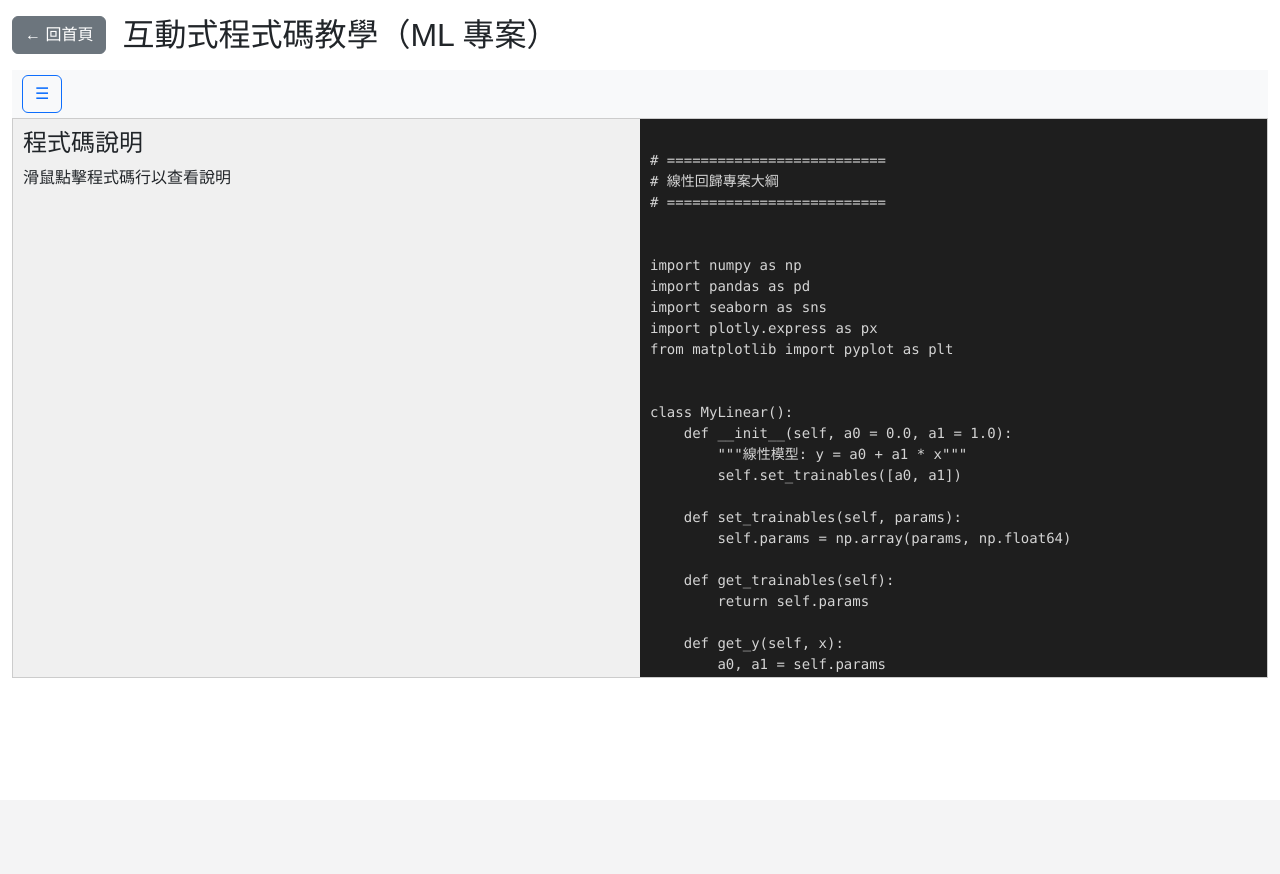
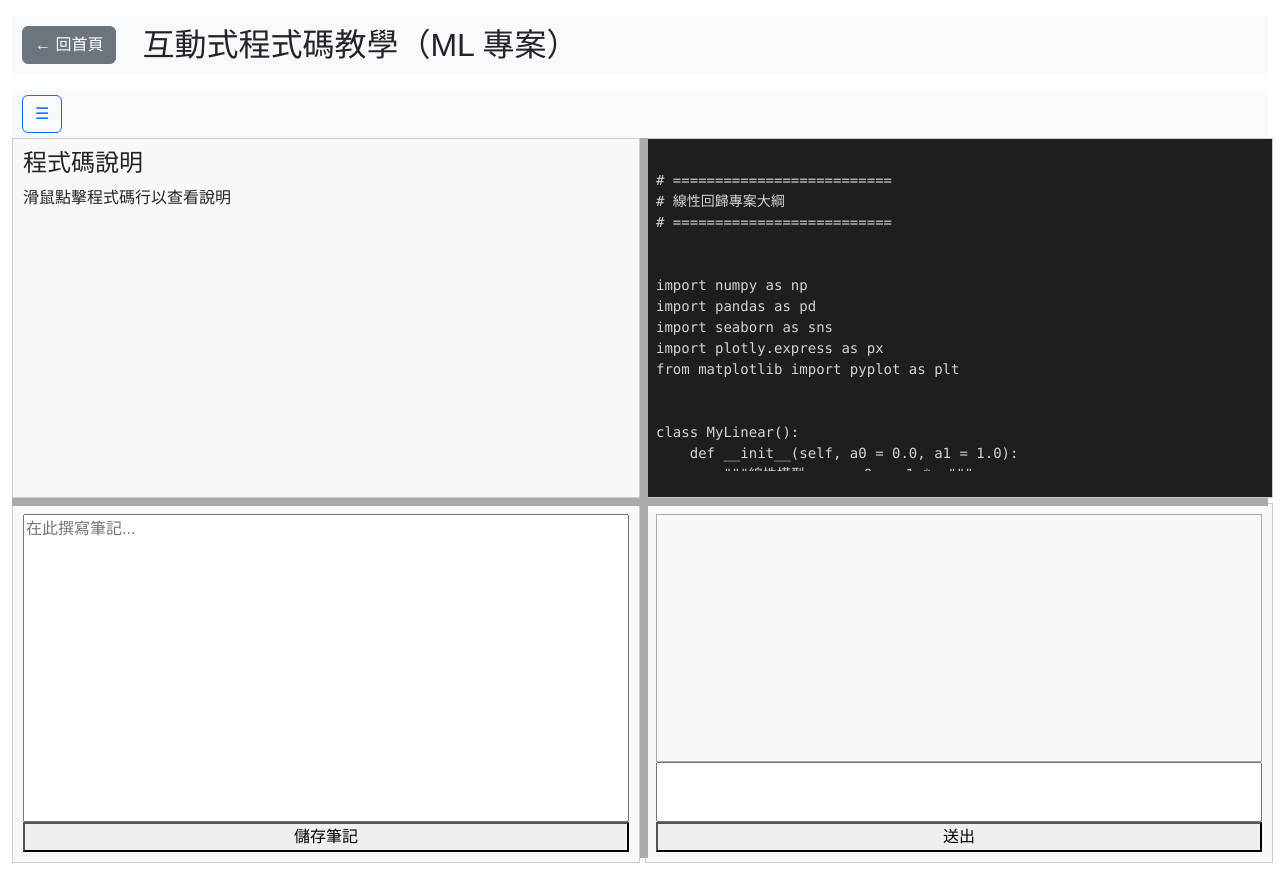
Before and after one commit to xiaoyao3312/Web_Learning_Model, a Flask app: page /ml in a window 1280 px wide. Before the commit the page ends 678 px from the top, so only its background shows below. Run offline with Flask 3, Linux system fonts and the light colour scheme.

Commit message:
將教學頁面4格化 並且能夠拖拉

```diff
--- a/static/css/ML_html.css
+++ b/static/css/ML_html.css
@@ -1,133 +1,75 @@
-/* --------------------------- */
-/* 基本排版 */
-/* --------------------------- */
-body, html {
-  margin: 0;
-  padding: 0;
-  font-family: Arial, sans-serif;
-  height: 100%;
+html, body { margin:0; padding:0; font-family:Arial,sans-serif; height:100%; user-select:none; }
+
+.header-row { display:flex; align-items:center; gap:10px; padding:10px; background:#f8f9fa; }
+.top-bar { display:flex; align-items:center; padding:5px 10px; background:#f8f9fa; overflow:hidden; }
+.top-bar .icon-btn { margin-right:10px; }
+.project-btn-container { display:flex; gap:5px; overflow-x:auto; max-height:0; opacity:0; transition:all 0.3s ease; }
+.project-btn-container.show { max-height:100px; opacity:1; }
+.project-btn { display:inline-block; opacity:0; transform:translateX(-20px); transition:all 0.3s ease; text-align:center; }
+.project-btn-container.show .project-btn { opacity:1; transform:translateX(0); }
+.project-btn-container.active { cursor:grabbing; }
+
+/* 四格 Grid 布局 */
+.four-panel-container {
+  display: grid;
+  grid-template-columns: 50% 50%;
+  grid-template-rows: 50% 50%;
+  gap: 5px;
+  height: calc(100vh - 80px);
+  position: relative;
+  transition: grid-template-rows 0.2s, grid-template-columns 0.2s;
 }
 
-/* --------------------------- */
-/* 主容器 */
-/* --------------------------- */
-.main-container {
+.panel {
+  border: 1px solid #ccc;
+  padding: 10px;
+  background: #f8f8f8;
+  overflow: auto;
   display: flex;
-  flex-direction: column; /* Top-bar + 程式碼區垂直排列 */
-  height: 90vh;
-  transition: all 0.3s ease;
+  flex-direction: column;
 }
 
-/* --------------------------- */
-/* 上方 Top-bar */
-/* --------------------------- */
-.top-bar {
-  display: flex;
-  align-items: center;
-  background-color: #f8f9fa;
-  padding: 5px 10px;
-  overflow: hidden;
-  transition: all 0.3s ease;
-  box-sizing: border-box;
+/* 右上程式碼區 */
+.right-top { background-color: #1e1e1e; color: #d4d4d4; font-family: monospace; }
+
+/* 左下筆記區 */
+.left-bottom textarea { width:100%; height:calc(100% - 30px); resize:none; }
+
+/* 右下 ChatGPT */
+.right-bottom { display:flex; flex-direction:column; }
+.right-bottom .chat-display { flex:1; border:1px solid #aaa; overflow-y:auto; }
+.right-bottom textarea { width:100%; height:60px; resize:none; }
+
+/* 水平拖拉桿 */
+.horizontal-resizer {
+  position: absolute;
+  height: 8px;
+  width: 100%;
+  background: #aaa;
+  cursor: row-resize;
+  z-index: 10;
+  transition: background 0.2s, height 0.2s;
 }
 
-/* toggle 按鈕 */
-.top-bar .icon-btn {
-  margin-right: 10px;
+/* 垂直拖拉桿 */
+.vertical-resizer {
+  position: absolute;
+  width: 8px;
+  height: 100%;
+  background: #aaa;
+  cursor: col-resize;
+  z-index: 10;
+  transition: background 0.2s, width 0.2s;
 }
 
-/* project 按鈕容器 */
-.project-btn-container {
-  display: flex;
-  gap: 5px;
-  overflow-x: auto;
-  max-height: 0;       /* 初始隱藏 */
-  opacity: 0;
-  transition: max-height 0.3s ease, opacity 0.3s ease;
-}
-/* 展開寬度自動 */
-.project-btn-container.show {
-  max-height: 100px;  /* 足夠容納按鈕 */
-  opacity: 1;
-}
+/* 拖拉動畫 */
+.horizontal-resizer.dragging { background:#ff9800; height:12px; }
+.vertical-resizer.dragging { background:#ff9800; width:12px; }
 
-/* project 按鈕 */
-.project-btn {
-  display: inline-block;
-  opacity: 0;
-  transform: translateX(-20px);
-  transition: all 0.3s ease;
-  white-space: normal; /* 換行 */
-  text-align: center;
-}
+/* 拖拉時取消 grid 過渡，避免殘影 */
+.four-panel-container.dragging { transition: none !important; }
 
-/* 展開動畫 */
-.project-btn-container.show .project-btn {
-  opacity: 1;
-  transform: translateX(0);
-}
-
-/* 鼠標拖曳時樣式 */
-.project-btn-container.active {
-  cursor: grabbing;
-}
-
-/* --------------------------- */
-/* 程式碼區容器 */
-/* --------------------------- */
-.code-container {
-  display: flex;
-  height: 70vh; /* 你可以調整整體高度 */
-  border: 1px solid #ccc;
-  overflow: hidden;
-  position: relative;
-}
-
-.left-panel, .right-panel {
-  flex: 1;
-  padding: 10px;
-  overflow: auto;
-}
-
-/* 垂直分隔線 */
-.resizer {
-  width: 5px;
-  background: #aaa;
-  cursor: row-resize; /* 上下拖曳 */
-  position: relative;
-}
-
-/* 說明面板 */
-.left-panel {
-  background-color: #f0f0f0;
-}
-
-/* 程式碼面板 */
-.right-panel {
-  background-color: #1e1e1e;
-  color: #d4d4d4;
-  font-family: monospace;
-}
-
-/* 程式碼行 */
-.code-line {
-  padding: 2px 5px;
-  cursor: pointer;
-}
-
-.code-line:hover {
-  background-color: rgba(255,255,255,0.1);
-}
-
-/* 點擊後高亮 */
-.code-line.active {
-  background-color: rgba(255, 255, 0, 0.3); /* 點擊後高亮 */
-  border-radius: 3px;
-}
-
-/* 上下拉桿 */
-#verticalResizer {
-  height: 5px;
-  background-color: #ccc;
-  cursor: row-resize;
-}
+/* 程式碼行高亮 */
+.code-line { padding:2px 5px; cursor:pointer; }
+.code-line:hover { background: rgba(255,255,255,0.1); }
+.code-line.active { background: rgba(255,255,0,0.3); border-radius:3px; }
--- a/static/js/ML_project_runner.js
+++ b/static/js/ML_project_runner.js
@@ -1,132 +1,144 @@
-import { ML_projects as projects } from "./ML_project_loader.js"; // 匯入資料層
+import { ML_projects as projects } from "./ML_project_loader.js";
 
 let currentProject = 1;
 
-// ---------------------------
-// 渲染專案程式碼
-// ---------------------------
-function renderProject(id) {
+// 渲染程式碼
+function renderProject(id){
   const codeArea = document.getElementById("codeContent");
   const desc = document.getElementById("description");
   codeArea.innerHTML = "";
   desc.innerHTML = "<h4>程式碼說明</h4><p>滑鼠點擊程式碼行以查看說明</p>";
 
   const lines = projects[id]?.code || [];
-  lines.forEach((lineObj) => {
+  lines.forEach(lineObj=>{
     const span = document.createElement("span");
     span.className = "code-line";
     span.dataset.desc = lineObj.desc;
     span.textContent = lineObj.line;
 
-    // 點擊高亮
-    span.addEventListener("click", () => {
-      // 先移除所有行的 active
-      document.querySelectorAll(".code-line").forEach((el) => el.classList.remove("active"));
-
-      if (!span.classList.contains("active")) {
-        // 高亮目前行
+    span.addEventListener("click", ()=>{
+      document.querySelectorAll(".code-line").forEach(el=>el.classList.remove("active"));
+      if(!span.classList.contains("active")){
         span.classList.add("active");
         desc.innerHTML = lineObj.desc + "</p>";
-
-        // **滾動到最上方**
-        desc.scrollTop = 0;
       } else {
-        // 如果已高亮，取消高亮並顯示預設文字
         span.classList.remove("active");
-        desc.innerHTML = "<h4>程式碼說明</h4><p>點擊程式碼行以查看說明</p>";
-
-        // 滾動到最上方
-        desc.scrollTop = 0;
+        desc.innerHTML = "<h4>程式碼說明</h4><p>滑鼠點擊程式碼行以查看說明</p>";
       }
+      desc.scrollTop = 0;
     });
 
     codeArea.appendChild(span);
     codeArea.appendChild(document.createElement("br"));
   });
 }
-
 renderProject(currentProject);
 
-// ---------------------------
-// 專案按鈕事件
-// ---------------------------
-document.querySelectorAll(".project-btn").forEach((btn) => {
-  btn.addEventListener("click", () => {
+// 專案切換
+document.querySelectorAll(".project-btn").forEach(btn=>{
+  btn.addEventListener("click", ()=>{
     currentProject = btn.dataset.id;
     renderProject(currentProject);
   });
 });
 
-// ---------------------------
-// Top-bar 展開/收起
-// ---------------------------
-const toggleBtn = document.getElementById("toggleBtn");
-const projectBtns = document.getElementById("projectBtns");
+// Top-bar toggle
+document.getElementById("toggleBtn").addEventListener("click", ()=>{
+  document.getElementById("projectBtns").classList.toggle("show");
+});
 
-toggleBtn.addEventListener("click", () => {
-  projectBtns.classList.toggle("show");
+// 筆記儲存
+document.getElementById('saveNotesBtn').addEventListener('click', ()=>{
+  const notes = document.getElementById('userNotes').value;
+  const blob = new Blob([notes], {type:'text/plain'});
+  const link = document.createElement('a');
+  link.href = URL.createObjectURL(blob);
+  link.download = 'user_notes.txt';
+  link.click();
+  URL.revokeObjectURL(link.href);
+});
+
+// ChatGPT 假回覆
+document.getElementById('sendChatBtn').addEventListener('click', ()=>{
+  const input = document.getElementById('chatInput').value;
+  if(!input) return;
+
+  const chatDisplay = document.getElementById('chatDisplay');
+  const userMsg = document.createElement('div'); userMsg.textContent = "你: " + input;
+  chatDisplay.appendChild(userMsg);
+
+  const botMsg = document.createElement('div'); botMsg.textContent = "ChatGPT: 我收到你的訊息了!";
+  botMsg.style.color = "blue";
+  chatDisplay.appendChild(botMsg);
+
+  document.getElementById('chatInput').value = '';
+  chatDisplay.scrollTop = chatDisplay.scrollHeight;
 });
 
 // ---------------------------
-// Top-bar 拖曳左右滑動
-// ---------------------------
-let isDown = false;
-let startX;
-let scrollLeft;
+// 拖拉功能
+const container = document.getElementById("fourPanel");
+const hResizer = document.getElementById("hResizer");
+const vResizer = document.getElementById("vResizer");
 
-projectBtns.addEventListener('mousedown', (e) => {
-  isDown = true;
-  projectBtns.classList.add('active');
-  startX = e.pageX - projectBtns.offsetLeft;
-  scrollLeft = projectBtns.scrollLeft;
+let isDraggingH = false;
+let isDraggingV = false;
+let rowPercent = 50;
+let colPercent = 50;
+
+function updateHResizer() { hResizer.style.top = rowPercent + "%"; }
+function updateVResizer() { vResizer.style.left = colPercent + "%"; }
+
+// 水平拖拉
+hResizer.addEventListener("mousedown", e=>{
+  isDraggingH = true;
+  container.classList.add("dragging");
+  hResizer.classList.add("dragging");
+  document.body.style.cursor = "row-resize";
+});
+document.addEventListener("mousemove", e=>{
+  if(!isDraggingH) return;
+  const rect = container.getBoundingClientRect();
+  let y = e.clientY - rect.top;
+  y = Math.max(50, Math.min(y, rect.height-50));
+  rowPercent = (y/rect.height)*100;
+  container.style.gridTemplateRows = `${rowPercent}% ${100-rowPercent}%`;
+  updateHResizer();
+});
+document.addEventListener("mouseup", e=>{
+  if(isDraggingH){
+    container.classList.remove("dragging");
+    hResizer.classList.remove("dragging");
+  }
+  isDraggingH = false;
+  document.body.style.cursor = "default";
 });
 
-projectBtns.addEventListener('mouseleave', () => {
-  isDown = false;
-  projectBtns.classList.remove('active');
+// 垂直拖拉
+vResizer.addEventListener("mousedown", e=>{
+  isDraggingV = true;
+  container.classList.add("dragging");
+  vResizer.classList.add("dragging");
+  document.body.style.cursor = "col-resize";
+});
+document.addEventListener("mousemove", e=>{
+  if(!isDraggingV) return;
+  const rect = container.getBoundingClientRect();
+  let x = e.clientX - rect.left;
+  x = Math.max(50, Math.min(x, rect.width-50));
+  colPercent = (x/rect.width)*100;
+  container.style.gridTemplateColumns = `${colPercent}% ${100-colPercent}%`;
+  updateVResizer();
+});
+document.addEventListener("mouseup", e=>{
+  if(isDraggingV){
+    container.classList.remove("dragging");
+    vResizer.classList.remove("dragging");
+  }
+  isDraggingV = false;
+  document.body.style.cursor = "default";
 });
 
-projectBtns.addEventListener('mouseup', () => {
-  isDown = false;
-  projectBtns.classList.remove('active');
-});
-
-projectBtns.addEventListener('mousemove', (e) => {
-  if(!isDown) return;
-  e.preventDefault();
-  const x = e.pageX - projectBtns.offsetLeft;
-  const walk = (x - startX) * 2;
-  projectBtns.scrollLeft = scrollLeft - walk;
-});
-
-// ---------------------------
-// Code 區上下拖曳
-// ---------------------------
-const resizer = document.getElementById('verticalResizer');
-const leftPanel = document.getElementById('description');
-const rightPanel = document.getElementById('codeArea');
-
-let isResizing = false;
-
-resizer.addEventListener('mousedown', () => {
-  isResizing = true;
-  document.body.style.cursor = 'row-resize';
-});
-
-document.addEventListener('mousemove', (e) => {
-  if (!isResizing) return;
-  const containerTop = leftPanel.parentElement.getBoundingClientRect().top;
-  let newHeight = e.clientY - containerTop;
-
-  // 設定最小/最大高度
-  if (newHeight < 50) newHeight = 50;
-  if (newHeight > leftPanel.parentElement.offsetHeight - 50) newHeight = leftPanel.parentElement.offsetHeight - 50;
-
-  leftPanel.style.height = newHeight + 'px';
-  rightPanel.style.height = newHeight + 'px';
-});
-
-document.addEventListener('mouseup', () => {
-  isResizing = false;
-  document.body.style.cursor = 'default';
-});
+// 初始化位置
+updateHResizer();
+updateVResizer();
--- a/templates/ml.html
+++ b/templates/ml.html
@@ -15,39 +15,39 @@
     <h2 class="m-0">互動式程式碼教學（ML 專案）</h2>
   </div>
 
-  <!-- 上方 Top-bar -->
   <div class="top-bar" id="topBar">
     <button class="icon-btn btn btn-outline-primary" id="toggleBtn">☰</button>
     <div class="project-btn-container" id="projectBtns">
       <button class="project-btn btn btn-outline-primary" data-id="1">linear_regression <br> 線性迴歸</button>
       <button class="project-btn btn btn-outline-primary" data-id="2">專案 2</button>
       <button class="project-btn btn btn-outline-primary" data-id="3">專案 3</button>
-      <button class="project-btn btn btn-outline-primary" data-id="4">專案 4</button>
-      <button class="project-btn btn btn-outline-primary" data-id="5">專案 5</button>
-      <button class="project-btn btn btn-outline-primary" data-id="6">專案 6</button>
-      <button class="project-btn btn btn-outline-primary" data-id="7">專案 7</button>
-      <button class="project-btn btn btn-outline-primary" data-id="8">專案 8</button>
-      <button class="project-btn btn btn-outline-primary" data-id="9">專案 9</button>
-      <button class="project-btn btn btn-outline-primary" data-id="10">專案 10</button>
     </div>
   </div>
 
-  <!-- 程式碼區 -->
-  <div class="code-container">
-  <div class="left-panel" id="description">
+  <div class="four-panel-container" id="fourPanel">
+    <div class="panel left-top" id="description">
       <h4>程式碼說明</h4>
       <p>滑鼠點擊程式碼行以查看說明</p>
     </div>
+    <div class="panel right-top" id="codeArea">
+      <pre id="codeContent"></pre>
+    </div>
+    <div class="panel left-bottom">
+      <textarea id="userNotes" placeholder="在此撰寫筆記..."></textarea>
+      <button id="saveNotesBtn">儲存筆記</button>
+    </div>
+    <div class="panel right-bottom">
+      <div id="chatDisplay" class="chat-display"></div>
+      <textarea id="chatInput"></textarea>
+      <button id="sendChatBtn">送出</button>
+    </div>
 
-  <!-- 上下拉桿 -->
-  <div id="verticalResizer" style="height:5px; background:#ccc; cursor:row-resize;"></div>
-
-  <div class="right-panel" id="codeArea">
-    <pre id="codeContent"></pre>
+    <!-- 拖拉桿 -->
+    <div id="hResizer" class="horizontal-resizer"></div>
+    <div id="vResizer" class="vertical-resizer"></div>
   </div>
 </div>
 
 <script type="module" src="{{ url_for('static', filename='js/ML_project_runner.js') }}"></script>
-
 </body>
 </html>
```
Lines whose indentation alone changed are shown as unchanged.
